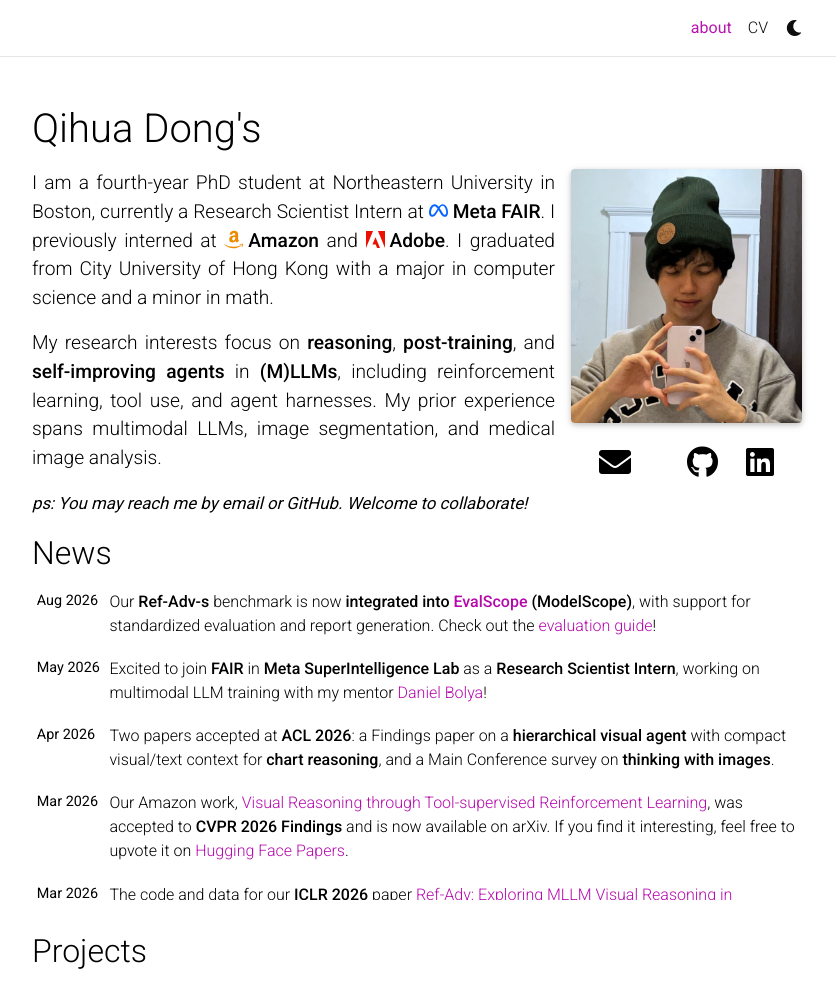
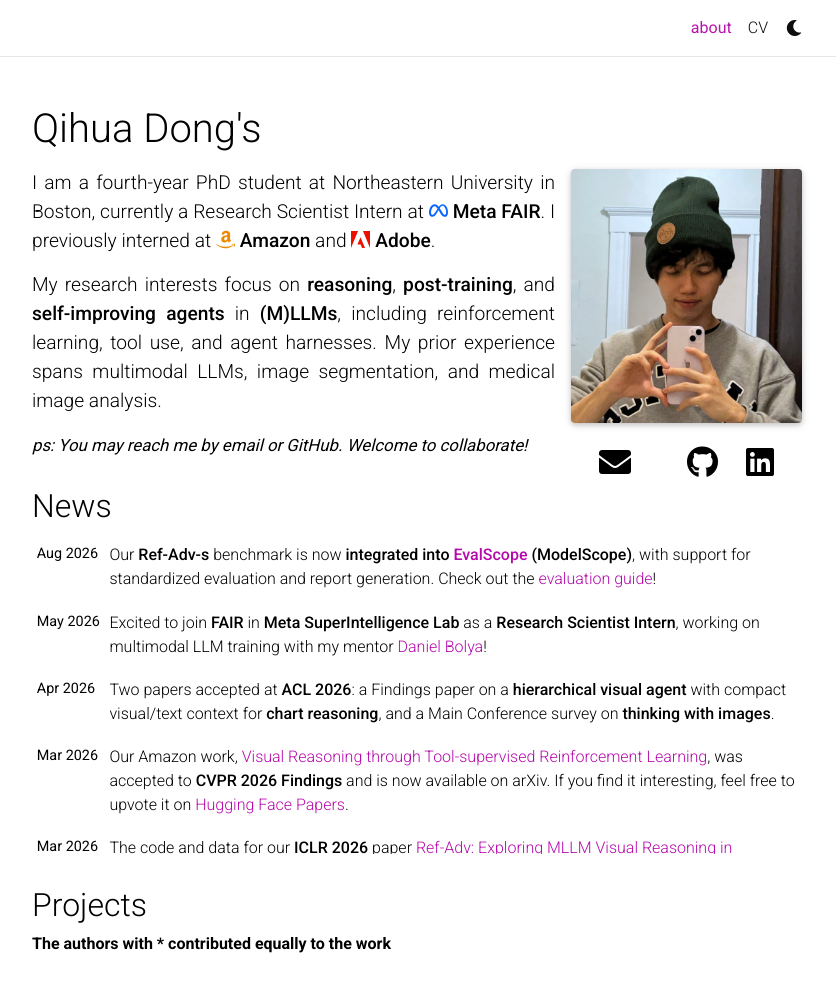
Before and after one commit to dddraxxx/dddraxxx.github.io, a Jekyll site: the page built from _pages/about.md, in a window 1280 px wide and 1296 px high, cut to the strip 0-984 px from the top of the window. Shown: the whole strip, without its empty margins (223-1059 px from the left). Built offline with Jekyll 4.4.1, drawn with Linux system fonts in a browser that asks for light colours; full-size pictures stand in for the smaller copies a plugin makes; comment, search, counter and statistics services are not loaded; a style sheet for code colours, icons or effects is not loaded.

Commit message:
Homepage: drop CityU sentence from intro
Co-Authored-By: Claude Opus 5.5 <noreply@anthropic.com>
Claude-Session: https://claude.ai/code/session_01GLDGX1h3FE6y48a496N3iR

```diff
--- a/_pages/about.md
+++ b/_pages/about.md
@@ -13,7 +13,7 @@ news: true  # includes a list of news items
 selected_papers: true # includes a list of papers marked as "selected={true}"
 social: true  # includes social icons at the bottom of the page
 ---
-I am a fourth-year PhD student at Northeastern University in Boston, currently a Research Scientist Intern at <img class="company-logo" src="/assets/img/company-logos/meta-mark.svg" alt=""><strong>Meta FAIR</strong>. I previously interned at <img class="company-logo" src="/assets/img/company-logos/amazon-mark.svg" alt=""><strong>Amazon</strong> and <img class="company-logo" src="/assets/img/company-logos/adobe-mark.svg" alt=""><strong>Adobe</strong>. I graduated from City University of Hong Kong with a major in computer science and a minor in math.
+I am a fourth-year PhD student at Northeastern University in Boston, currently a Research Scientist Intern at <img class="company-logo" src="/assets/img/company-logos/meta-mark.svg" alt=""><strong>Meta FAIR</strong>. I previously interned at <img class="company-logo" src="/assets/img/company-logos/amazon-mark.svg" alt=""><strong>Amazon</strong> and <img class="company-logo" src="/assets/img/company-logos/adobe-mark.svg" alt=""><strong>Adobe</strong>.
 
 My research interests focus on **reasoning**, **post-training**, and **self-improving agents** in **(M)LLMs**, including reinforcement learning, tool use, and agent harnesses. My prior experience spans multimodal LLMs, image segmentation, and medical image analysis.
 
```
